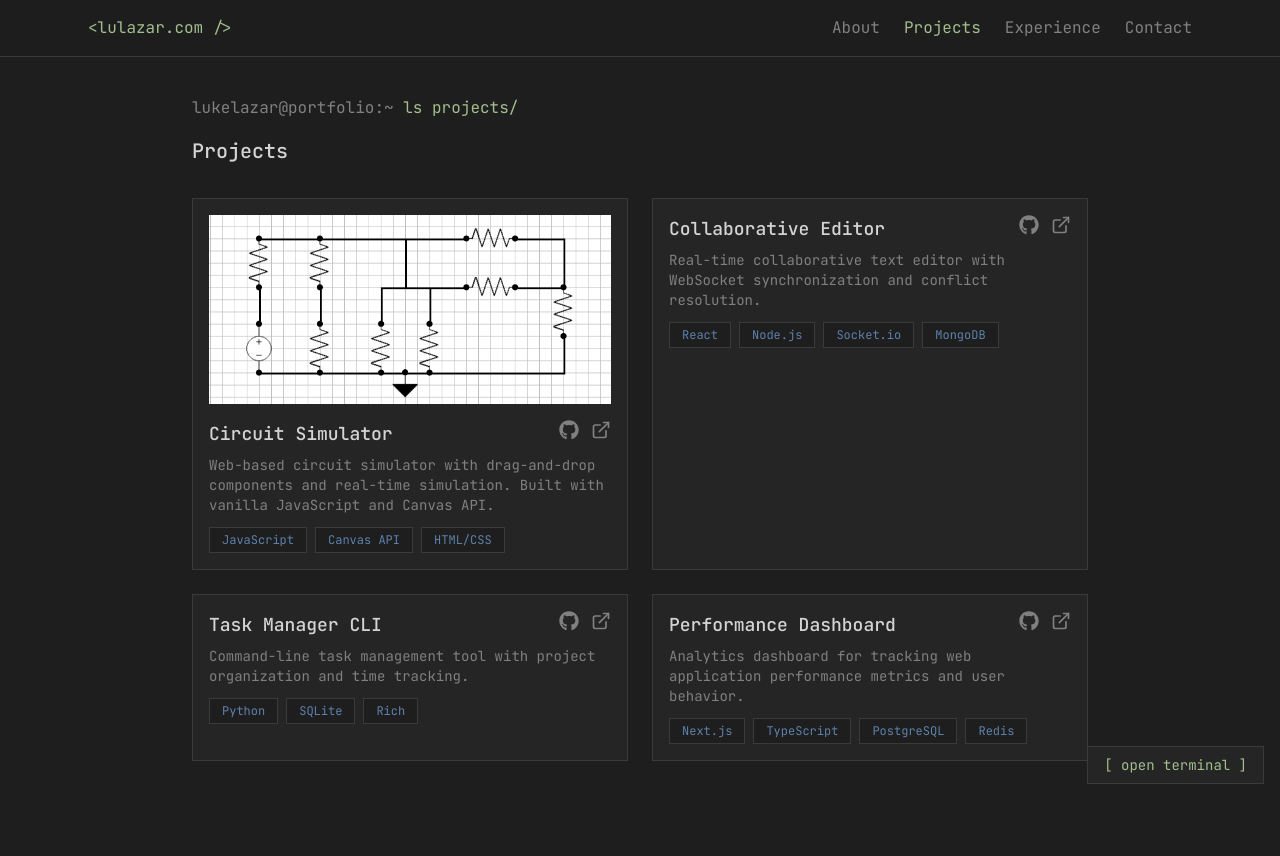
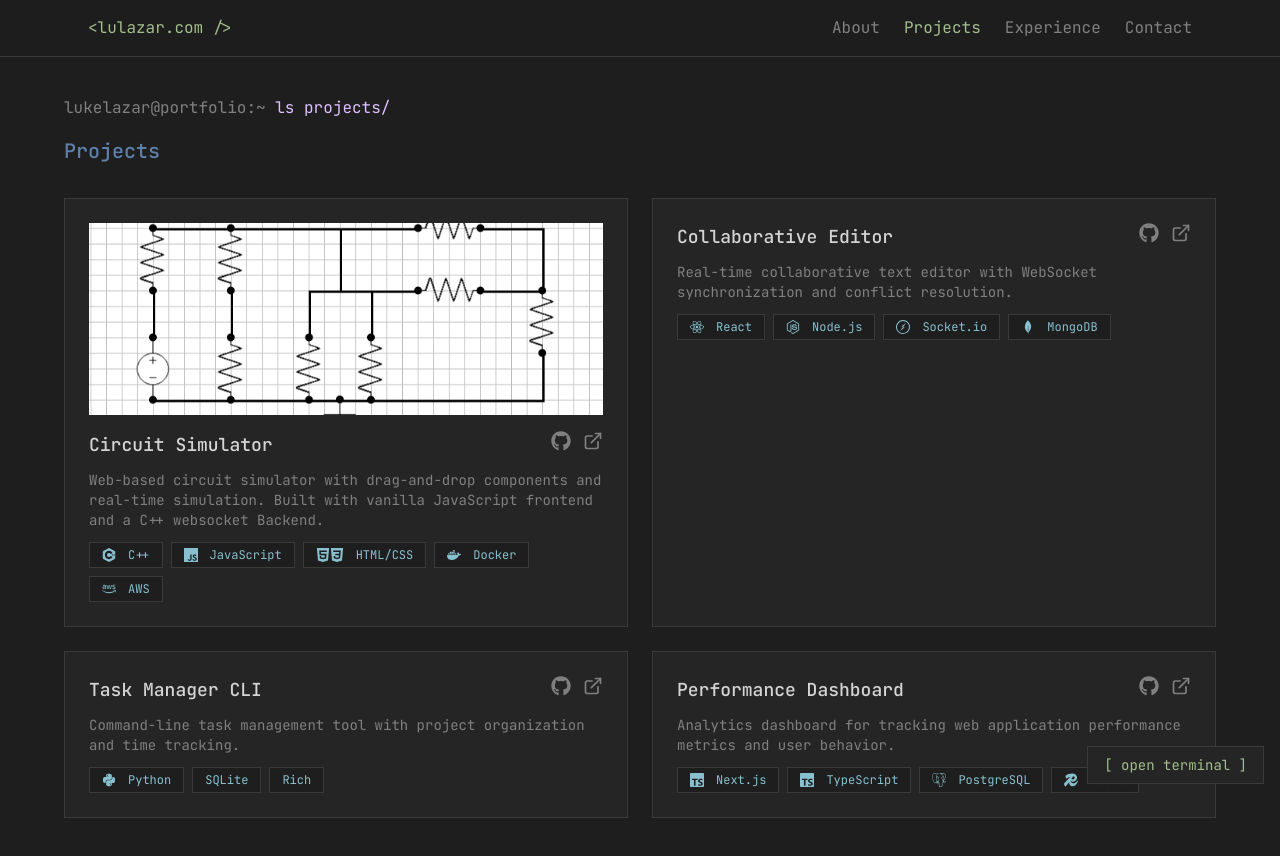
Before and after one commit to lazarr1/lulazar-com, a React (Vite) app: page /projects in a window 1280 px wide. Shown: the top 856 px of the page. Built offline with nearby package versions, Linux system fonts and the light colour scheme.

Commit message:
Added icons for skills

```diff
--- a/src/index.css
+++ b/src/index.css
@@ -793,8 +793,8 @@
     color: #dfbfff;
   }
 
-  .text-\[\#ffa9e8\] {
-    color: #ffa9e8;
+  .text-\[\#88c0d0\] {
+    color: #88c0d0;
   }
 
   .italic {
--- a/src/pages/Projects.tsx
+++ b/src/pages/Projects.tsx
@@ -1,13 +1,53 @@
 import { ExternalLink } from "lucide-react";
-import { FaGithub } from "react-icons/fa";
+import {
+  FaGithub,
+  FaPython,
+  FaNodeJs,
+  FaReact,
+  FaDocker,
+  FaAws,
+} from "react-icons/fa";
+import {
+  SiTypescript,
+  SiMongodb,
+  SiPostgresql,
+  SiRedis,
+  SiCplusplus,
+  SiHtml5,
+  SiCss3,
+  SiSocketdotio,
+  SiJavascript,
+} from "react-icons/si";
 import { PageTransition } from "../components/PageTransition";
+
+const techIcons: Record<string, Element> = {
+  Python: <FaPython size={14} />,
+  "Node.js": <FaNodeJs size={14} />,
+  React: <FaReact size={14} />,
+  "Socket.io": <SiSocketdotio size={14} />,
+  MongoDB: <SiMongodb size={14} />,
+  "Next.js": <SiTypescript size={14} />,
+  TypeScript: <SiTypescript size={14} />,
+  PostgreSQL: <SiPostgresql size={14} />,
+  Redis: <SiRedis size={14} />,
+  "C++": <SiCplusplus size={14} />,
+  JavaScript: <SiJavascript size={14} />,
+  "HTML/CSS": (
+    <span className="flex gap-0.5 items-center">
+      <SiHtml5 size={14} />
+      <SiCss3 size={14} />
+    </span>
+  ),
+  Docker: <FaDocker size={14} />,
+  AWS: <FaAws size={14} />,
+};
 
 const projects = [
   {
     title: "Circuit Simulator",
     description:
-      "Web-based circuit simulator with drag-and-drop components and real-time simulation. Built with vanilla JavaScript and Canvas API.",
-    tech: ["JavaScript", "Canvas API", "HTML/CSS"],
+      "Web-based circuit simulator with drag-and-drop components and real-time simulation. Built with vanilla JavaScript frontend and a C++ websocket Backend.",
+    tech: ["C++", "JavaScript", "HTML/CSS", "Docker", "AWS"],
     src: "projects/circuit.png",
     githubUrl: "#",
     liveUrl: "#",
@@ -42,31 +82,30 @@ export function Projects() {
   return (
     <PageTransition>
       <section className="min-h-screen px-4 py-24">
-        <div className="max-w-4xl mx-auto w-full">
+        <div className="max-w-6xl mx-auto w-full">
           <div className="mb-8 opacity-0 animate-slideInLeft">
-            <div className="text-[#a3be8c] mb-4">
+            <div className="text-[#dfbfff] mb-4">
               <span className="text-[#808080]">lukelazar@portfolio:~</span> ls
               projects/
             </div>
-            <h2>Projects</h2>
+            <h2 className="text-[#5e81ac]">Projects</h2>
           </div>
 
           <div className="grid grid-cols-1 sm:grid-cols-2 gap-6 pb-12">
             {projects.map((project, index) => (
               <div
                 key={index}
-                className="border border-[#3a3a3a] rounded-lg p-4 hover:border-[#a3be8c] transition-all bg-[#252526] opacity-0 animate-fadeInUp"
+                className="border border-[#3a3a3a] rounded-lg p-6 hover:border-[#a3be8c] transition-all bg-[#252526] opacity-0 animate-fadeInUp"
                 style={{ animationDelay: `${index * 0.1}s` }}
               >
                 {project.src && (
                   <img
                     src={project.src}
                     alt={project.title}
-                    className="w-full h-40 object-cover rounded-md mb-4"
+                    className="w-full h-48 object-cover rounded-md mb-4"
                   />
                 )}
-
-                <div className="flex items-start justify-between mb-2">
+                <div className="flex items-start justify-between mb-3">
                   <h3 className="text-[#d4d4d4]">{project.title}</h3>
                   <div className="flex gap-3 ml-4">
                     <a
@@ -85,7 +124,6 @@ export function Projects() {
                     </a>
                   </div>
                 </div>
-
                 <p className="text-[#808080] mb-3 text-sm">
                   {project.description}
                 </p>
@@ -94,9 +132,14 @@ export function Projects() {
                   {project.tech.map((tech) => (
                     <span
                       key={tech}
-                      className="px-3 py-1 bg-[#1e1e1e] border border-[#3a3a3a] text-[#5e81ac] text-xs rounded"
+                      className="flex items-center gap-3 px-3 py-1 bg-[#1e1e1e] border border-[#3a3a3a] text-[#88c0d0] text-xs rounded-full"
                     >
-                      {tech}
+                      {techIcons[tech] && (
+                        <span className="flex items-center">
+                          {techIcons[tech]}
+                        </span>
+                      )}
+                      <span>{tech}</span>
                     </span>
                   ))}
                 </div>
```
